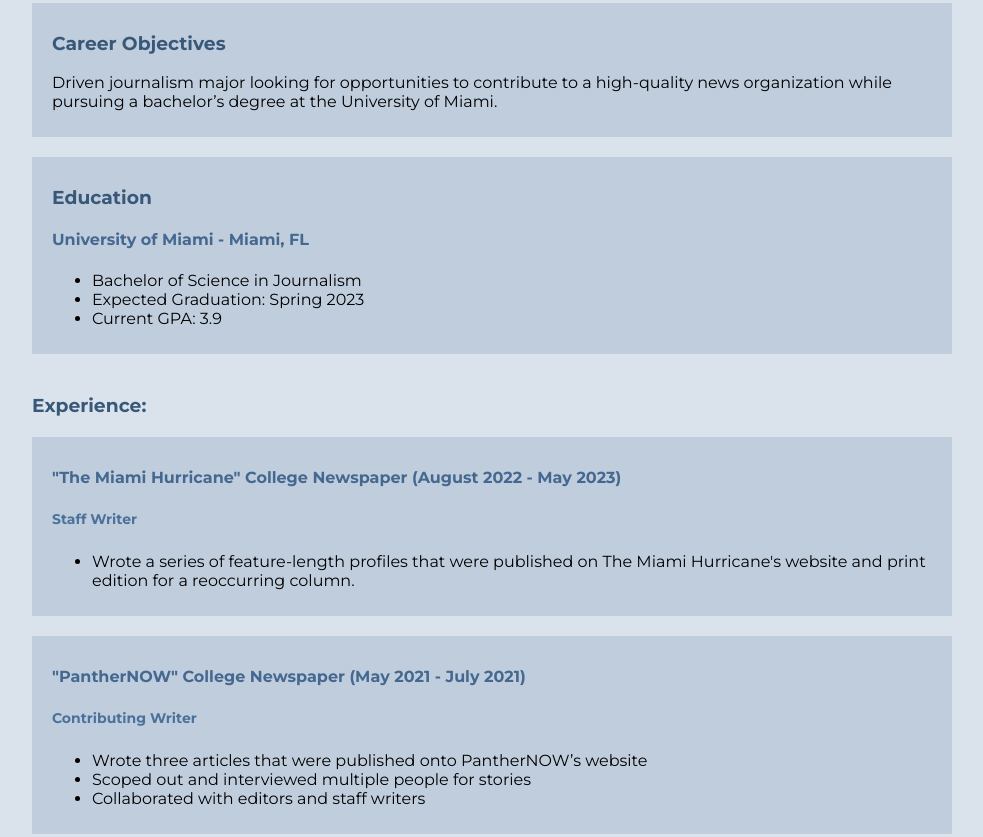
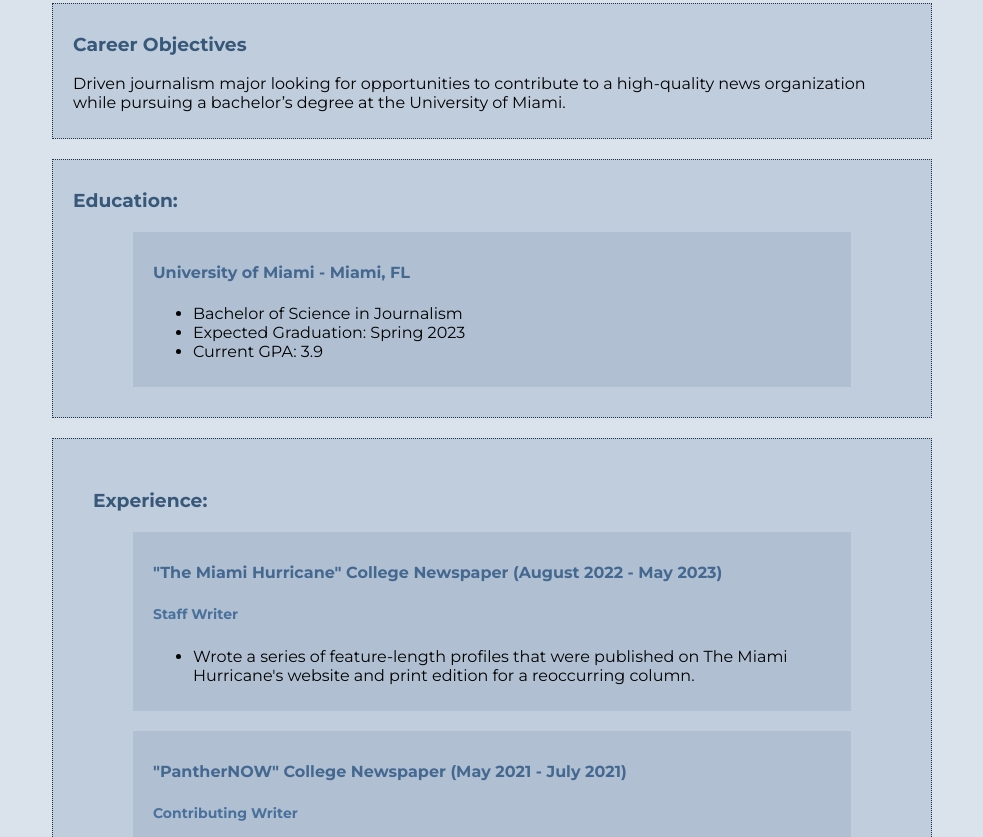
Before and after one commit to svargas0604/samanthavargas, a plain HTML site: page resume.html in a window 1280 px wide. Shown: the part 206-1043 px from the top of the page, without its empty margins (148-1131 px from the left). Drawn offline with Linux system fonts and the light colour scheme.

Commit message:
final-proj.css and resume.html update
silly little design things

```diff
--- a/css/final-proj.css
+++ b/css/final-proj.css
@@ -97,40 +97,55 @@ h5 {
     margin-bottom: 30px;
 }
 
+#exp {
+    background: rgba(181,197,215,0.7);
+    padding: 10px 20px;
+    margin: 20px 40px;
+    border: thin dotted rgb(34,53,75);
+}
+
 
 #ed {
     grid-area: ed;
     background: rgba(181,197,215,0.7);
     padding: 10px 20px;
-    margin: 20px;
+    margin: 20px 40px;
+    border: thin dotted rgb(34,53,75);
 }
 
 #tmh {
     grid-area: tmh;
-    background: rgba(181,197,215,0.7);
+    background: rgba(170,187,206, 0.7);
     padding: 10px 20px;
-    margin: 20px;
+    margin: 20px 60px;
 }
 
 #now {
     grid-area: pn;
-    background: rgba(181,197,215,0.7);
+    background: rgba(170,187,206, 0.7);
     padding: 10px 20px;
-    margin: 20px;
+    margin: 20px 60px;
 }
 
 #talon {
     grid-area: talon;
-    background: rgba(181,197,215,0.7);
+    background: rgba(170,187,206, 0.7);
     padding: 10px 20px;
-    margin: 20px;
+    margin: 20px 60px;
 }
 
 #obj {
     grid-area:rintro;
     background: rgba(181,197,215,0.7);
     padding: 10px 20px;
-    margin: 20px;
+    margin: 20px 40px;
+    border: thin dotted rgb(34,53,75);
+}
+
+#degree {
+    background: rgba(170,187,206, 0.7);
+    padding: 10px 20px;
+    margin: 20px 60px;
 }
 
 #head3 {
--- a/resume.html
+++ b/resume.html
@@ -30,14 +30,16 @@
                 </article>
 
             <article id="ed">
-                <h3>Education</h3>
+                <h3>Education:</h3>
 
+                <div id="degree">
                     <h4>University of Miami - Miami, FL</h4>
                         <ul>
                             <li>Bachelor of Science in Journalism</li>
                             <li>Expected Graduation: Spring 2023</li>
                             <li>Current GPA: 3.9</li>
                         </ul>
+                </div>
             </article>
 
             <article id="exp">
```
Lines whose indentation alone changed are shown as unchanged.
